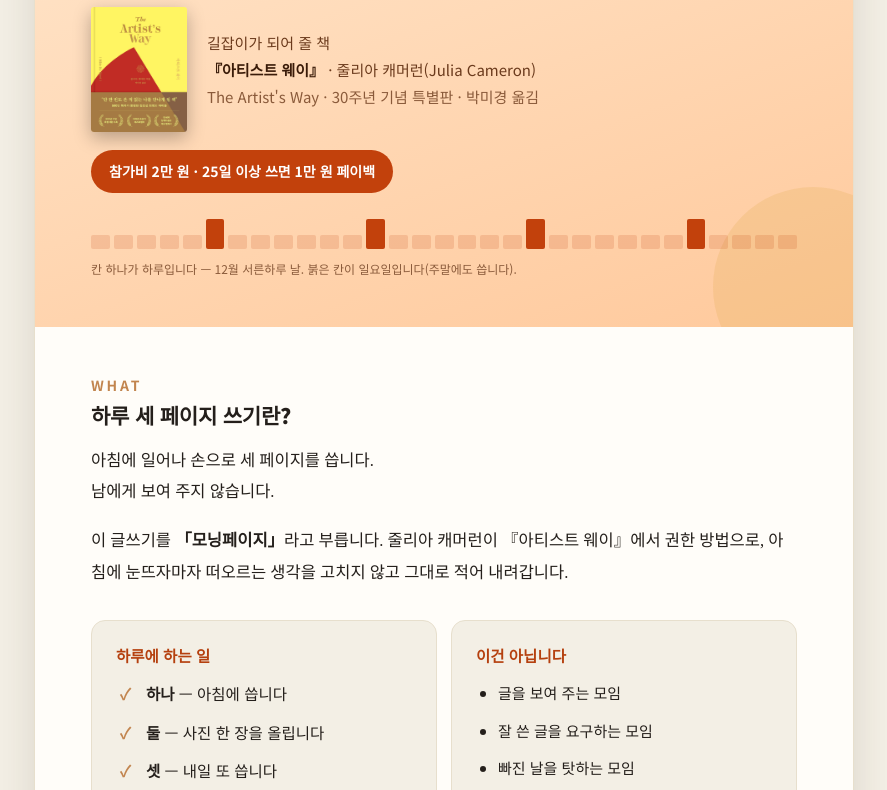
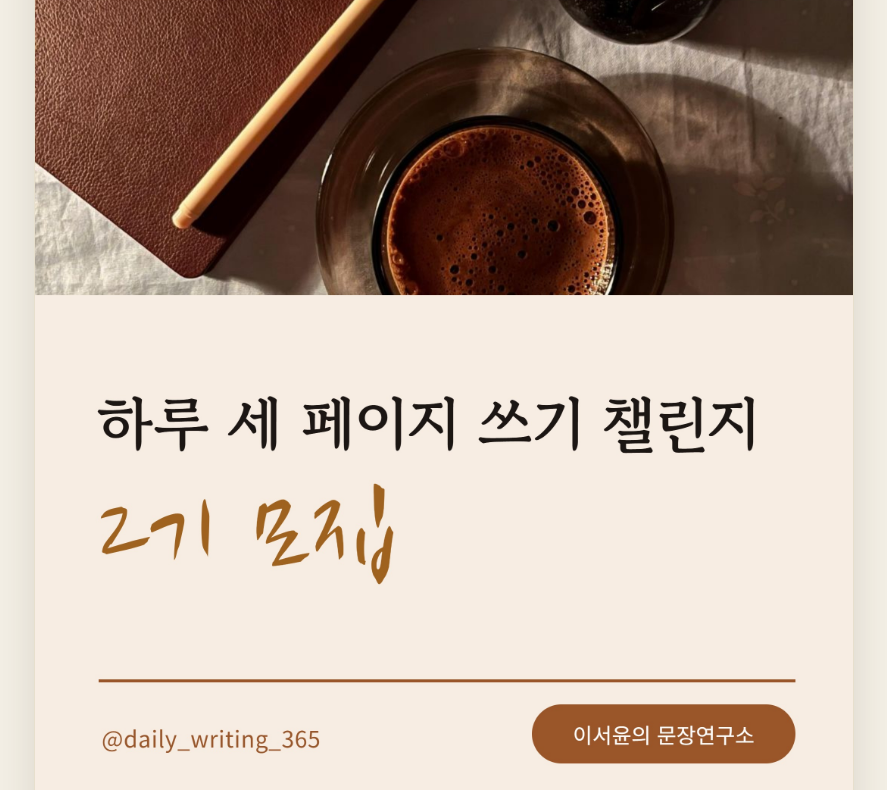
Before and after one commit to outis-books/outis-books.github.io, a plain HTML site: page morning2/index.html in a window 1280 px wide. Shown: the part 246-1036 px from the top of the page, without its empty margins (196-1083 px from the left). Drawn offline with Linux system fonts and the light colour scheme.

Commit message:
morning2 맨 위에 2기 모집 카드
Co-Authored-By: Claude Opus 5.5 <noreply@anthropic.com>

```diff
--- a/morning2/index.html
+++ b/morning2/index.html
@@ -139,7 +139,7 @@ table.pay tr.top td{background:#fbf3e2;}
 @media print{ .sched th{background:#b5400f!important;-webkit-print-color-adjust:exact;print-color-adjust:exact;} }
 @media(max-width:700px){ .sched .wk{width:auto;} .sched .dt{width:auto;white-space:normal;font-size:13px;} .sched th:nth-child(1),.sched th:nth-child(2){width:auto;} .sched{font-size:13px;} table.pay{font-size:13px;} .payback .amt{font-size:18px;} table.pay .real{text-align:left;} }
 .blank{background:#fff3b0;color:#8a5a00;padding:1px 6px;border-radius:4px;font-weight:700}
-</style></head><body><div class="sheet">
+</style></head><body><div class="sheet"><img src="card.jpg" alt="하루 세 페이지 쓰기 챌린지 2기 모집" style="display:block;width:100%;height:auto;">
 
 <div class="hero">
   <div class="kicker">하루 세 페이지 쓰기 챌린지 · 2기 모집</div>
```
